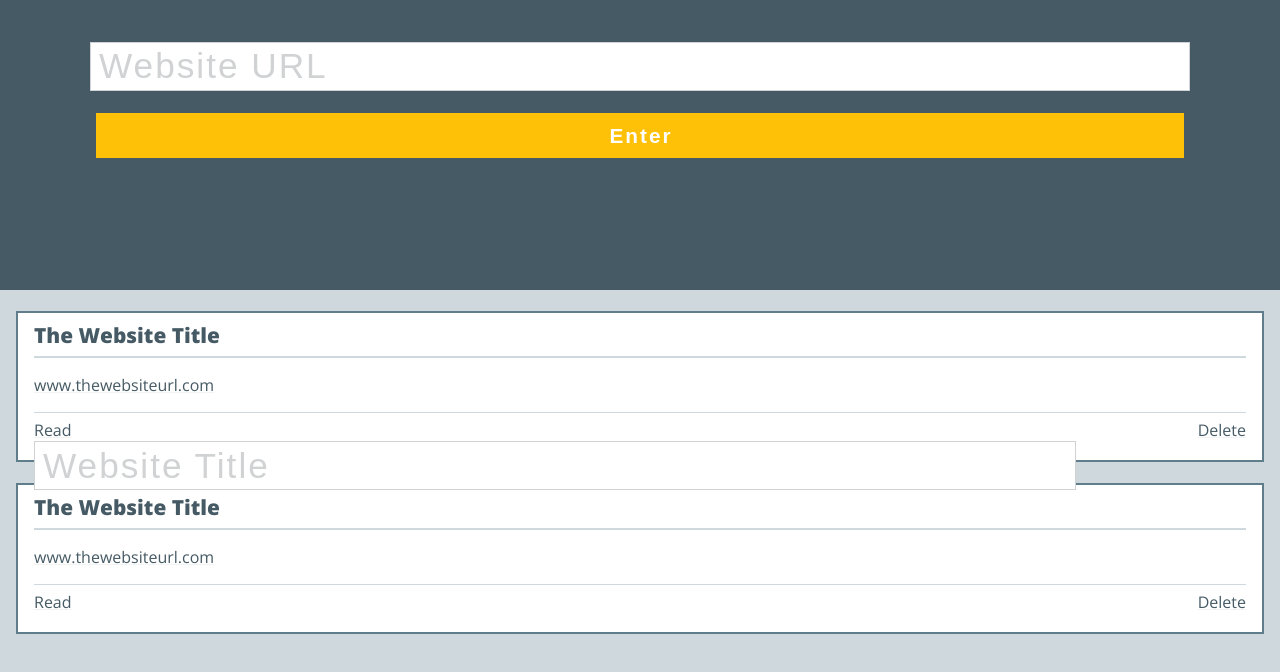
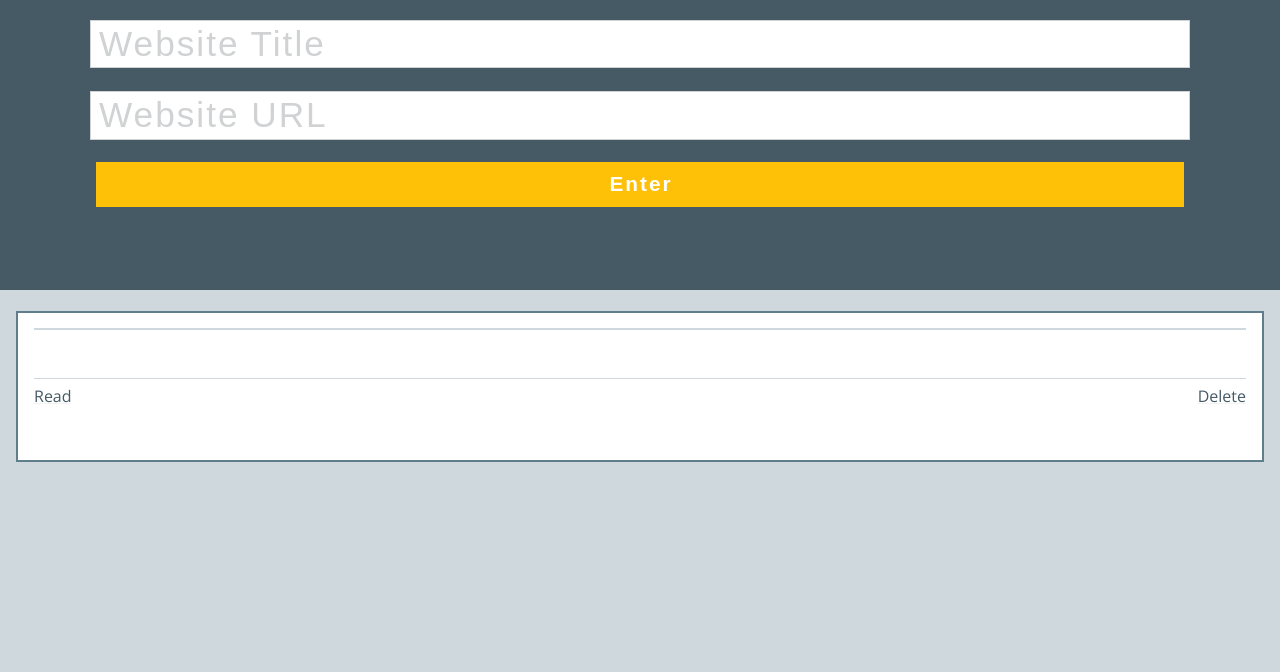
Before and after one commit to hannahbare/1801-linked-list, a plain HTML site: page index.html in a window 1280 px wide. Both pictures are taken after a click on the button "Enter". Shown: the part 70-742 px from the top of the page. Drawn offline with nearby package versions, Linux system fonts and the light colour scheme.

Commit message:
Complete bookmark append function

```diff
--- a/index.html
+++ b/index.html
@@ -25,31 +25,8 @@
 
 
   <section class="cards">
-
-   <h2>The Website Title</h2>
-   <article class="card__url">
-     <a href="www.thewebsiteurl.com" class="card-hover" id="card__url--link">www.thewebsiteurl.com</a>
-   </article>
-
-   <article class="cards__read-delete">
-     <a href="#" class="card-hover" id="card__url--left">Read</a>
-     <a href="#" id="card__url--right">Delete</a>
-   </article>
   </section>
 
-
-
-
-  <section class="cards">
-   <h2>The Website Title</h2>
-   <article class="card__url">
-     <a href="www.thewebsiteurl.com" class="card-hover">www.thewebsiteurl.com</a>
-   </article>
-   <article class="cards__read-delete">
-     <a href="#" class="card-hover" id="card__url--left">Read</a>
-     <a href="#" id="card__url--right">Delete</a>
-   </article>
-  </section>
 <script style="javascript" type="text/javascript" src="scripts.js"></script>
 </body>
 </html>
--- a/main.css
+++ b/main.css
@@ -65,7 +65,7 @@ img {
 
 }
 
-.cards {
+article {
  margin: 1.3rem 1rem;
  border: 2px solid #607d8b;
  padding: .5rem 1rem;
@@ -98,7 +98,7 @@ a:hover {
 }
 
 .card__url {
- padding: 1rem 0 1rem;
+ padding: .5rem 0;
  color: #607d8b;
  font-size: 1rem;
 }
--- a/scripts.js
+++ b/scripts.js
@@ -2,26 +2,19 @@ var userInputTitle = document.querySelector('#input-title');
 var userInputUrl = document.querySelector('#input-url');
 var userInputSubmit = document.querySelector('#input-submit');
 var bookmarkSection = document.querySelector('.cards');
-var bookmarkTitle = document.querySelector('h2');
-/*var bookmarkUrl = document.querySelector('.card__url');
-var bookmarkReadBtn = document.querySelector('#card__url--left');
-var bookmardDeleteBtn = document.querySelector('#card__url--right');*/
 
 userInputSubmit.addEventListener('click', appendBookmark);
 
-function appendBookmark () {
-  var inputTitle = userInputTitle.value;
-  bookmarkSection.appendChild(userInputTitle);
-
-
-`<h2>${userInputTitle.value}</h2>
-   <article class="card__url">
-     <a href="www.thewebsiteurl.com" class="card-hover" id="card__url--link">www.thewebsiteurl.com</a>
-   </article>
-
-   <article class="cards__read-delete">
-     <a href="#" class="card-hover" id="card__url--left">Read</a>
-     <a href="#" id="card__url--right">Delete</a>
-   </article>`
-   console.log(userInputTitle.value)
+function appendBookmark() {
+  var newArticle = document.createElement('article');
+  bookmarkSection.appendChild(newArticle);
+  newArticle.innerHTML =
+    `<h2>${userInputTitle.value}</h2>
+     <p class="card__url">
+       <a href="#" class="card-hover" id="card__url--link">${userInputUrl.value}</a>
+     </p>
+     <p class="cards__read-delete">
+       <a href="#" class="card-hover" id="card__url--left">Read</a>
+       <a href="#" id="card__url--right">Delete</a>
+     </p>`
 }
```
